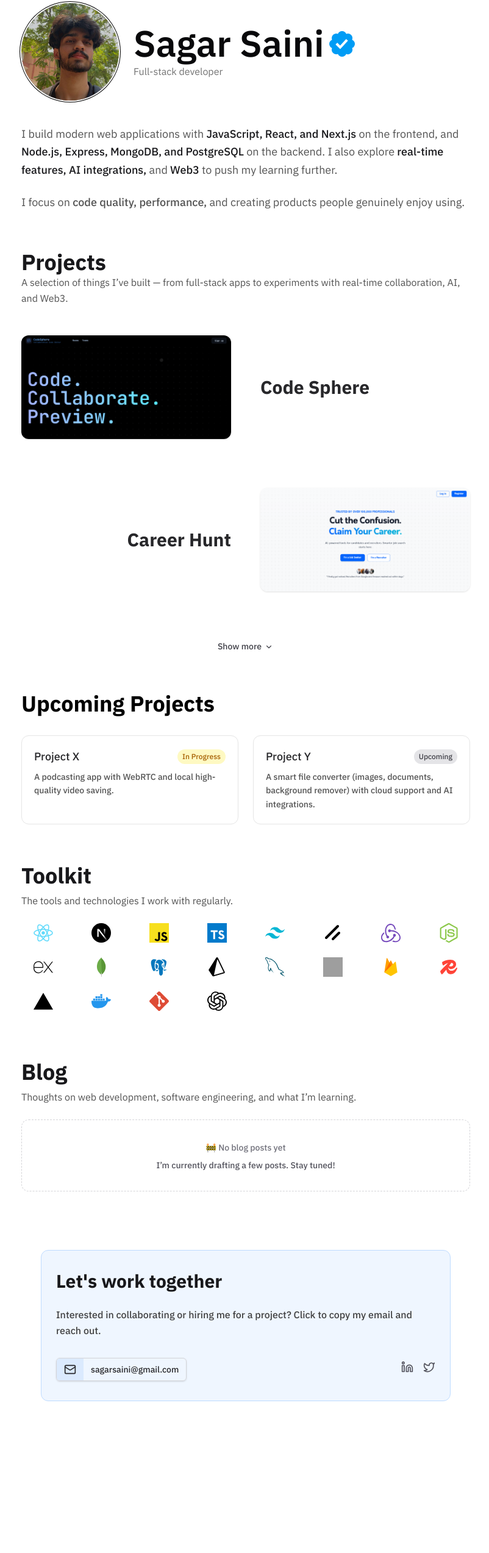
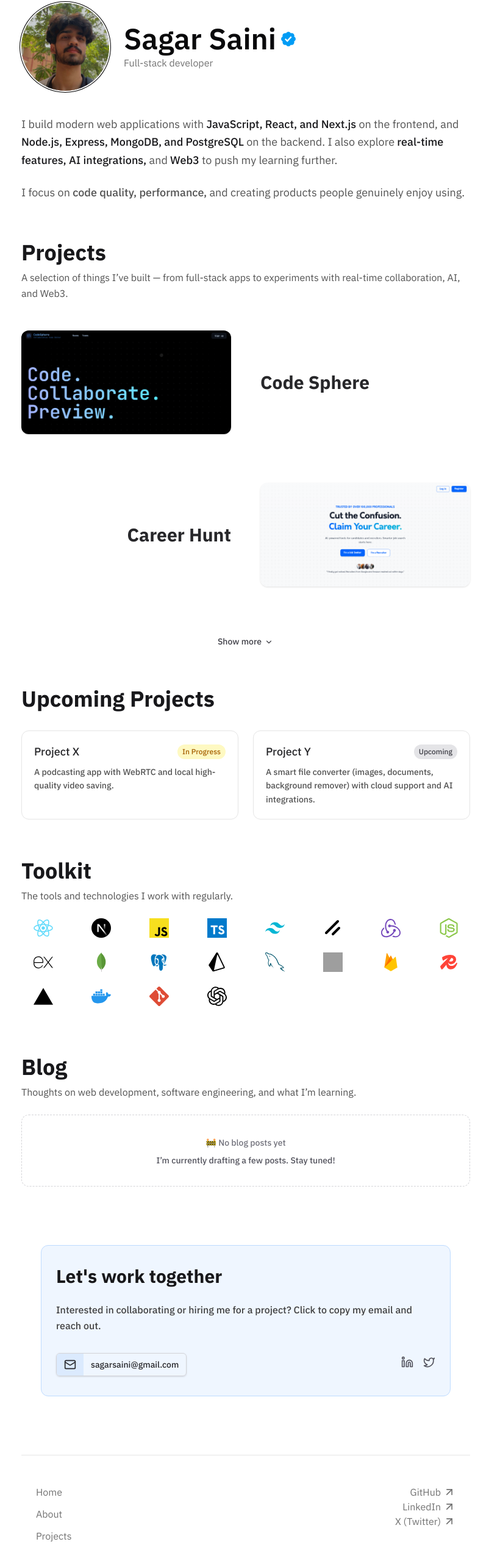
Before and after one commit to Sagar141005/sagarsaini.com, a Next.js app: page / in a window 1280 px wide. Shown: the part 171-2718 px from the top of the page at 61% size, without its empty margins (237-1039 px from the left). Before the commit the page ends 2533 px from the top, so only its background shows below. Built offline with nearby package versions, Linux system fonts and the light colour scheme; grey boxes are pictures that could not be loaded.

Commit message:
Add footer

```diff
--- a/src/app/page.tsx
+++ b/src/app/page.tsx
@@ -3,6 +3,7 @@ import ContactSection from "@/components/ContactSection";
 import ProjectList from "@/components/ProjectList";
 import TechStack from "@/components/TechStack";
 import projects from "@/data/projects";
+import Footer from "@/components/Footer";
 
 const blogPosts = [
   {
@@ -46,28 +47,32 @@ export default function Home() {
   return (
     <div className="w-full max-w-3xl mx-auto min-h-screen px-4 py-16 bg-white dark:bg-[#09090B]">
       {/* Profile Header */}
-      <div className="flex items-center gap-6 pt-12">
+      <div className="flex items-center gap-4 sm:gap-6 pt-12 flex-wrap sm:flex-nowrap">
         <img
           loading="lazy"
           src="/profile.jpg"
           alt="Sagar Saini's profile photo"
-          className="size-32 sm:size-40 rounded-full ring-1 ring-border ring-offset-2 ring-offset-background select-none"
+          className="size-28 sm:size-36 rounded-full ring-1 ring-border ring-offset-2 ring-offset-background select-none"
         />
-        <div className="flex flex-col">
-          <h1 className="flex items-center text-6xl font-semibold text-zinc-950 dark:text-zinc-50">
-            Sagar Saini
+
+        <div className="min-w-0">
+          <div className="flex items-center gap-2">
+            <h1 className="text-3xl sm:text-5xl font-semibold text-zinc-950 dark:text-zinc-50 whitespace-nowrap">
+              Sagar Saini
+            </h1>
             <svg
               xmlns="http://www.w3.org/2000/svg"
               viewBox="0 0 24 24"
-              className="ml-2 size-[0.7em] text-info translate-y-px"
+              className="size-5 sm:size-6 text-info translate-y-px"
             >
               <path
                 fill="#009CF5"
                 d="M24 12a4.454 4.454 0 0 0-2.564-3.91 4.437 4.437 0 0 0-.948-4.578 4.436 4.436 0 0 0-4.577-.948A4.44 4.44 0 0 0 12 0a4.423 4.423 0 0 0-3.9 2.564 4.434 4.434 0 0 0-2.43-.178 4.425 4.425 0 0 0-2.158 1.126 4.42 4.42 0 0 0-1.12 2.156 4.42 4.42 0 0 0 .183 2.421A4.456 4.456 0 0 0 0 12a4.465 4.465 0 0 0 2.576 3.91 4.433 4.433 0 0 0 .936 4.577 4.459 4.459 0 0 0 4.577.95A4.454 4.454 0 0 0 12 24a4.439 4.439 0 0 0 3.91-2.563 4.26 4.26 0 0 0 5.526-5.526A4.453 4.453 0 0 0 24 12Zm-13.709 4.917-4.38-4.378 1.652-1.663 2.646 2.646L15.83 7.4l1.72 1.591-7.258 7.926Z"
               />
             </svg>
-          </h1>
-          <p className="mt-1 text-base font-light text-neutral-500 dark:text-neutral-400">
+          </div>
+
+          <p className="mt-1 text-sm sm:text-base font-light text-neutral-500 dark:text-neutral-400">
             Full-stack developer
           </p>
         </div>
@@ -75,7 +80,7 @@ export default function Home() {
 
       {/* About Me */}
       <div className="mt-10 space-y-6">
-        <p className="text-lg font-light leading-relaxed text-neutral-600 dark:text-neutral-400">
+        <p className="text-base sm:text-lg font-light leading-relaxed text-neutral-600 dark:text-neutral-400">
           I build modern web applications with{" "}
           <span className="font-medium text-zinc-900 dark:text-zinc-100">
             JavaScript, React, and Next.js
@@ -94,7 +99,7 @@ export default function Home() {
           </span>{" "}
           to push my learning further.
         </p>
-        <p className="text-lg font-light leading-relaxed text-neutral-600 dark:text-neutral-400">
+        <p className="text-base sm:text-lg font-light leading-relaxed text-neutral-600 dark:text-neutral-400">
           I focus on{" "}
           <span className="font-medium dark:text-neutral-300">
             code quality, performance,
@@ -108,7 +113,7 @@ export default function Home() {
         <h2 className="text-4xl font-bold text-zinc-900 dark:text-zinc-50">
           Projects
         </h2>
-        <p className="text-md font-light leading-relaxed text-neutral-600 dark:text-neutral-400 -mt-6">
+        <p className="text-md font-light leading-relaxed text-neutral-600 dark:text-neutral-400 -mt-4">
           A selection of things I’ve built — from full-stack apps to experiments
           with real-time collaboration, AI, and Web3.
         </p>
@@ -119,7 +124,9 @@ export default function Home() {
 
       {/* Upcoming Projects */}
       <div className="mt-16 space-y-8">
-        <h2 className="text-4xl font-bold">Upcoming Projects</h2>
+        <h2 className="text-4xl font-bold text-zinc-900 dark:text-zinc-50">
+          Upcoming Projects
+        </h2>
 
         <div className="grid grid-cols-1 sm:grid-cols-2 gap-6">
           {/* Project X */}
@@ -162,6 +169,9 @@ export default function Home() {
 
       {/* Contact */}
       <ContactSection />
+
+      {/* Footer */}
+      <Footer />
     </div>
   );
 }
--- /dev/null
+++ b/src/components/Footer.jsx
@@ -0,0 +1,61 @@
+import { ArrowUpRight } from "lucide-react";
+
+export default function Footer() {
+  return (
+    <footer className="mt-24 bg-white dark:bg-[#09090B] border-t border-neutral-200 dark:border-neutral-800 select-none">
+      <div className="max-w-3xl mx-auto px-6 py-12 flex flex-col sm:flex-row justify-between gap-12">
+        {/* Navigation */}
+        <ul className="space-y-3 font-light text-base">
+          {[
+            { label: "Home", href: "/" },
+            { label: "About", href: "/about" },
+            { label: "Projects", href: "/projects" },
+            { label: "Blog", href: "/blog" },
+          ].map(({ label, href }) => (
+            <li key={href}>
+              <a
+                href={href}
+                className="text-neutral-500 dark:hover:text-[#FAFAFA] hover:text-black transition-colors duration-200"
+              >
+                {label}
+              </a>
+            </li>
+          ))}
+        </ul>
+
+        {/* Social Links */}
+        <div className="flex flex-col font-light text-base items-start sm:items-end">
+          <a
+            href="https://github.com/sagarsaini"
+            target="_blank"
+            rel="noopener noreferrer"
+            className="flex items-center gap-1 text-neutral-500 dark:hover:text-[#FAFAFA] hover:text-black transition-colors duration-200"
+          >
+            GitHub <ArrowUpRight className="size-5" />
+          </a>
+          <a
+            href="https://linkedin.com/in/sagarsaini"
+            target="_blank"
+            rel="noopener noreferrer"
+            className="flex items-center gap-1 text-neutral-500 dark:hover:text-[#FAFAFA] hover:text-black transition-colors duration-200"
+          >
+            LinkedIn <ArrowUpRight className="size-5" />
+          </a>
+          <a
+            href="https://twitter.com/sagarsaini"
+            target="_blank"
+            rel="noopener noreferrer"
+            className="flex items-center gap-1 text-neutral-500 dark:hover:text-[#FAFAFA] hover:text-black transition-colors duration-200"
+          >
+            X (Twitter) <ArrowUpRight className="size-5" />
+          </a>
+        </div>
+      </div>
+
+      {/* Bottom Bar */}
+      <div className="pt-6 pb-12 text-center text-sm font-light text-neutral-500 dark:text-neutral-600">
+        © {new Date().getFullYear()} Sagar Saini. All rights reserved.
+      </div>
+    </footer>
+  );
+}
--- a/src/components/Navbar.tsx
+++ b/src/components/Navbar.tsx
@@ -1,47 +1,96 @@
 "use client";
 
 import Link from "next/link";
-import React from "react";
+import React, { useState } from "react";
+import { usePathname } from "next/navigation";
+import { ArrowUpRight, Menu, X } from "lucide-react";
 import Theme from "./Theme";
-import { ArrowUpRight } from "lucide-react";
+
+const links = [
+  { label: "About", href: "/about" },
+  { label: "Projects", href: "/projects" },
+  { label: "Blog", href: "/blog" },
+];
 
 const Navbar = () => {
+  const [isOpen, setIsOpen] = useState(false);
+  const pathname = usePathname();
+
+  const toggleMenu = () => setIsOpen(!isOpen);
+
   return (
-    <nav className="fixed w-full h-16 p-4 bg-white dark:bg-black ring-1 ring-black/10 dark:ring-white/10">
-      <div className="max-w-3xl mx-auto flex items-center justify-between">
-        <div>
+    <nav className="fixed top-0 w-full h-16 px-4 bg-white/80 dark:bg-black/80 backdrop-blur-sm ring-1 ring-black/10 dark:ring-white/10 z-50">
+      <div className="max-w-3xl mx-auto flex items-center justify-between h-full">
+        {/* Logo */}
         <Link
           href="/"
-            className="text-2xl font-medium text-black dark:text-white"
+          className="text-xl sm:text-2xl font-medium text-black dark:text-white"
         >
           sagar
         </Link>
+
+        {/* Desktop Nav */}
+        <div className="hidden sm:flex items-center gap-4">
+          {links.map(({ label, href }) => (
+            <Link
+              key={href}
+              href={href}
+              className={`text-sm font-light transition-colors ${
+                pathname === href
+                  ? "text-black dark:text-white font-medium"
+                  : "text-neutral-500 hover:text-black dark:hover:text-white"
+              }`}
+            >
+              {label}
+            </Link>
+          ))}
+
+          <Theme />
+
+          <button className="text-sm font-light bg-black dark:bg-white text-white dark:text-black flex items-center gap-1 py-2 px-4 rounded-full hover:opacity-90 transition">
+            Resume <ArrowUpRight className="size-4" />
+          </button>
         </div>
-        <div className="flex items-center justify-center gap-4">
-          <Link
-            href="/about"
-            className="text-sm font-light text-neutral-500 dark:hover:text-[#FAFAFA] hover:text-black cursor-pointer"
+
+        {/* Mobile Controls */}
+        <div className="flex items-center gap-3 sm:hidden">
+          <Theme />
+          <button
+            onClick={toggleMenu}
+            className="text-zinc-700 dark:text-zinc-200 focus:outline-none"
+            aria-label="Toggle menu"
           >
-            About
-          </Link>
-          <Link
-            href="/projects"
-            className="text-sm font-light text-neutral-500 dark:hover:text-[#FAFAFA] hover:text-black cursor-pointer"
-          >
-            Projects
-          </Link>
-          <Link
-            href="/blog"
-            className="text-sm font-light text-neutral-500 dark:hover:text-[#FAFAFA] hover:text-black cursor-pointer"
-          >
-            Blog
-          </Link>
-          <Theme />
-          <button className="text-sm font-light bg-black dark:bg-white text-white dark:text-black flex items-center justify-center gap-1 py-2 px-4 rounded-full cursor-pointer">
-            Resume <ArrowUpRight className="size-5 font-bold" />
+            {isOpen ? <X className="w-6 h-6" /> : <Menu className="w-6 h-6" />}
           </button>
         </div>
       </div>
+
+      {/* Mobile Menu */}
+      {isOpen && (
+        <div className="sm:hidden absolute top-16 left-0 w-full bg-white dark:bg-black border-t border-neutral-200 dark:border-neutral-800 shadow-md z-40">
+          <div className="flex flex-col p-4 gap-3">
+            {links.map(({ label, href }) => (
+              <Link
+                key={href}
+                href={href}
+                onClick={() => setIsOpen(false)} // Close on click
+                className={`text-sm font-light ${
+                  pathname === href
+                    ? "text-black dark:text-white font-medium"
+                    : "text-neutral-600 dark:text-neutral-400 hover:text-black dark:hover:text-white"
+                }`}
+              >
+                {label}
+              </Link>
+            ))}
+
+            {/* Resume button (full width) */}
+            <button className="mt-3 w-full flex justify-center items-center gap-2 rounded-lg bg-black dark:bg-white text-white dark:text-black py-2 px-4 text-sm font-medium hover:opacity-90 transition">
+              Resume <ArrowUpRight className="size-4" />
+            </button>
+          </div>
+        </div>
+      )}
     </nav>
   );
 };
```
Lines whose indentation alone changed are shown as unchanged.
